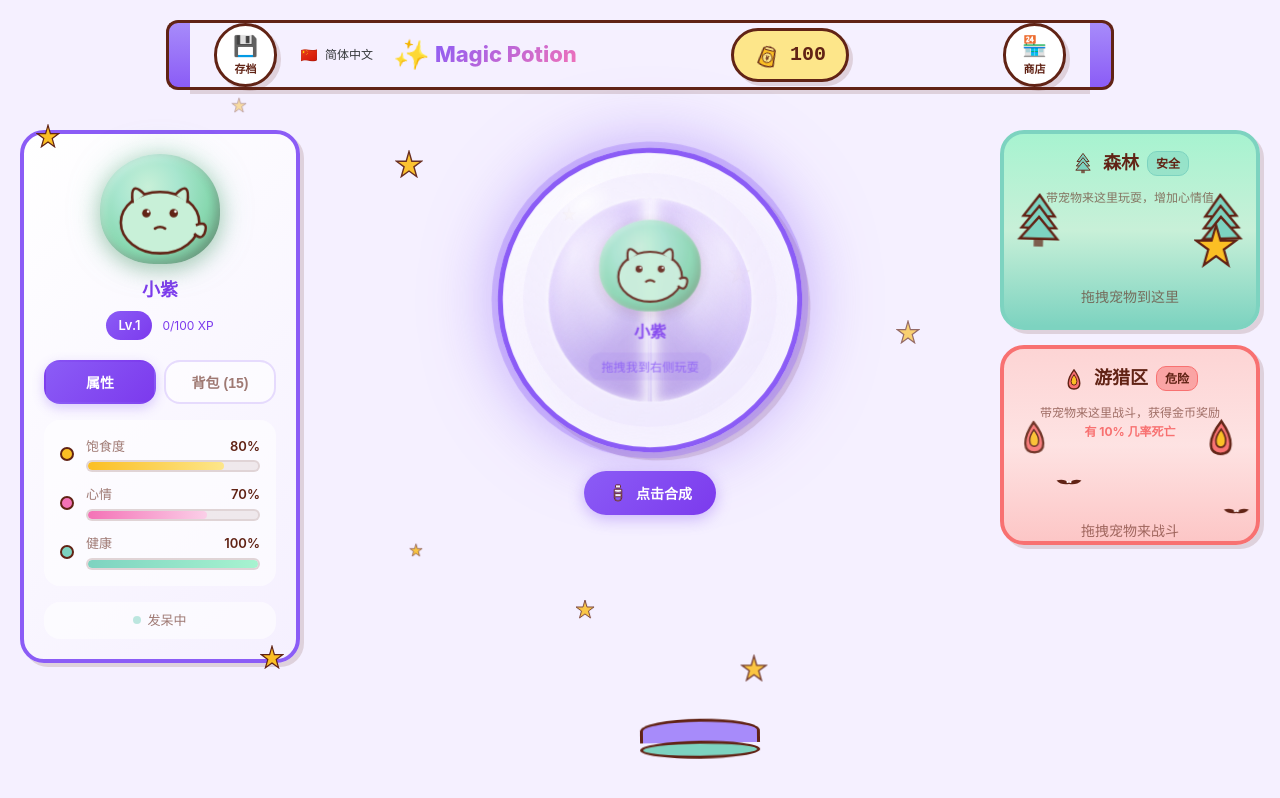
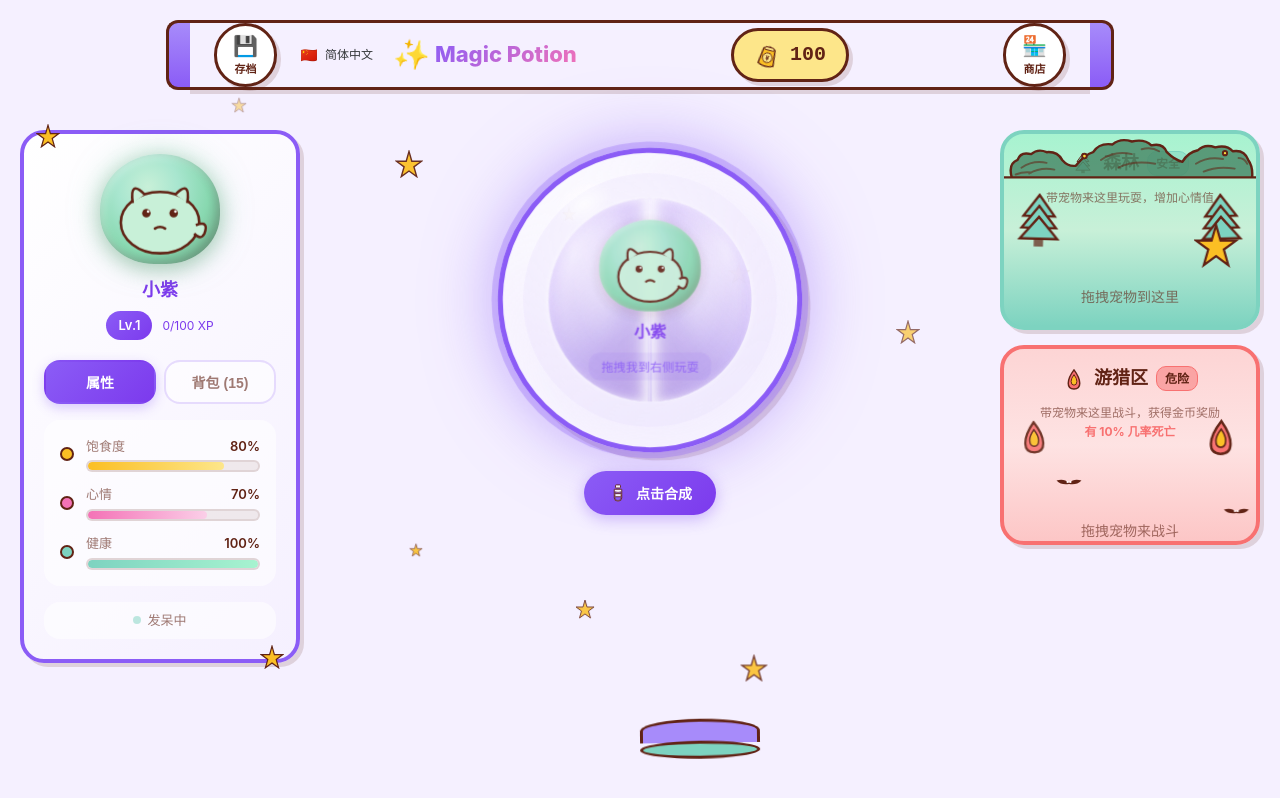
Before and after one commit to doramon6868/magic-potion, a Vue app: page / in a window 1280 px wide. Built offline with nearby package versions, Linux system fonts and the light colour scheme.

Commit message:
feat(forest): add CanopyTop decoration component
🤖 Generated with [Claude Code](https://claude.com/claude-code)

Co-Authored-By: Claude Fable 5 <noreply@anthropic.com>

```diff
--- a/src/components/OutdoorPlay.vue
+++ b/src/components/OutdoorPlay.vue
@@ -37,6 +37,9 @@
     </div>
 
     <!-- ==================== 区域标题 ==================== -->
+    <!-- 树冠顶部装饰 -->
+    <CanopyTop class="forest-canopy" />
+
     <div class="zone-header">
       <!-- 区域图标 -->
       <TreeDecoration class="zone-icon" />
@@ -89,6 +92,7 @@ import { useOutdoorStore } from '../stores/outdoor.js'
 import Pet from './Pet.vue'
 import TreeDecoration from './icons/decorations/TreeDecoration.vue'
 import StarDecoration from './icons/decorations/StarDecoration.vue'
+import CanopyTop from './icons/decorations/CanopyTop.vue'
 
 export default {
   // 组件名称
@@ -98,7 +102,8 @@ export default {
   components: {
     Pet,
     TreeDecoration,
-    StarDecoration
+    StarDecoration,
+    CanopyTop
   },
 
   // 组件内部状态
@@ -417,6 +422,18 @@ export default {
   font-size: 14px;
 }
 
+/* ==================== 树冠顶部装饰 ==================== */
+.forest-canopy {
+  /* 绝对定位，覆盖在卡片顶部，不占用文档流高度 */
+  position: absolute;
+  top: 0;
+  left: 0;
+  width: 100%;
+  height: 48px;
+  z-index: 2;
+  pointer-events: none;
+}
+
 /* ==================== 收益预览 ==================== */
 
 .reward-preview {
--- /dev/null
+++ b/src/components/icons/decorations/CanopyTop.vue
@@ -0,0 +1,66 @@
+<template>
+  <!-- OutdoorPlay.vue 顶部装饰层：三连团林冠剪影，260×48 视口 -->
+  <svg
+    viewBox="0 0 260 48"
+    class="canopy-top"
+    xmlns="http://www.w3.org/2000/svg"
+    aria-hidden="true"
+  >
+    <!-- 树冠剪影：底部平直基线 + 三团云朵状起伏（左小 / 中最高 / 右中）
+         此路径的 d 可直接复用为 clip-path 参考 -->
+    <path
+      class="canopy-body"
+      d="M0 44 L8 44 Q4 30 14 26 Q17 17 28 20 Q35 14 44 18 Q55 17 60 26 Q66 33 74 32 Q84 20 92 18 Q98 8 112 10 Q120 3 132 7 Q145 4 152 11 Q164 8 168 18 Q176 26 184 28 Q190 18 200 16 Q207 9 218 13 Q230 10 236 17 Q248 15 252 26 Q257 33 256 44 L260 44 Z"
+    />
+    <!-- 叶片层次暗示弧：每团 2–3 条，单路径多子段，55% 描边透明度 -->
+    <path
+      class="canopy-leaves"
+      d="M18 34 Q30 26 44 29 M26 40 Q38 33 52 36 M12 41 Q20 38 28 39 M100 26 Q114 16 132 20 M118 34 Q134 26 156 30 M142 15 Q152 12 160 17 M198 30 Q210 22 226 25 M206 38 Q220 32 238 35 M242 24 Q248 24 251 30"
+    />
+    <!-- 魔法果实：左缝隙 1 颗 + 右侧树冠 1 颗 -->
+    <circle class="canopy-fruit" cx="83" cy="22" r="2.4" />
+    <circle class="canopy-fruit" cx="228" cy="19" r="2.2" />
+  </svg>
+</template>
+
+<script>
+export default {
+  name: 'CanopyTop'
+}
+</script>
+
+<style scoped>
+.canopy-top {
+  display: block;
+  width: 100%;
+  height: auto;
+  /* 若全局已定义同名变量，删除这两行即可被全局覆盖 */
+  --mp-ink: #612315;
+  --mp-canopy: #4a8b6a;
+}
+
+/* 树冠主体：85% 不透明，透出背后光晕；2.5px 描边 */
+.canopy-body {
+  fill: var(--mp-canopy);
+  fill-opacity: 0.85;
+  stroke: var(--mp-ink);
+  stroke-width: 2.5;
+  stroke-linejoin: round;
+}
+
+/* 叶层弧线：2px 描边、无填充，弱化处理只做暗示 */
+.canopy-leaves {
+  fill: none;
+  stroke: var(--mp-ink);
+  stroke-width: 2;
+  stroke-linecap: round;
+  stroke-opacity: 0.55;
+}
+
+/* 魔法果实：金色 + 同色系描边 */
+.canopy-fruit {
+  fill: #ffd93d;
+  stroke: var(--mp-ink);
+  stroke-width: 2;
+}
+</style>
```
